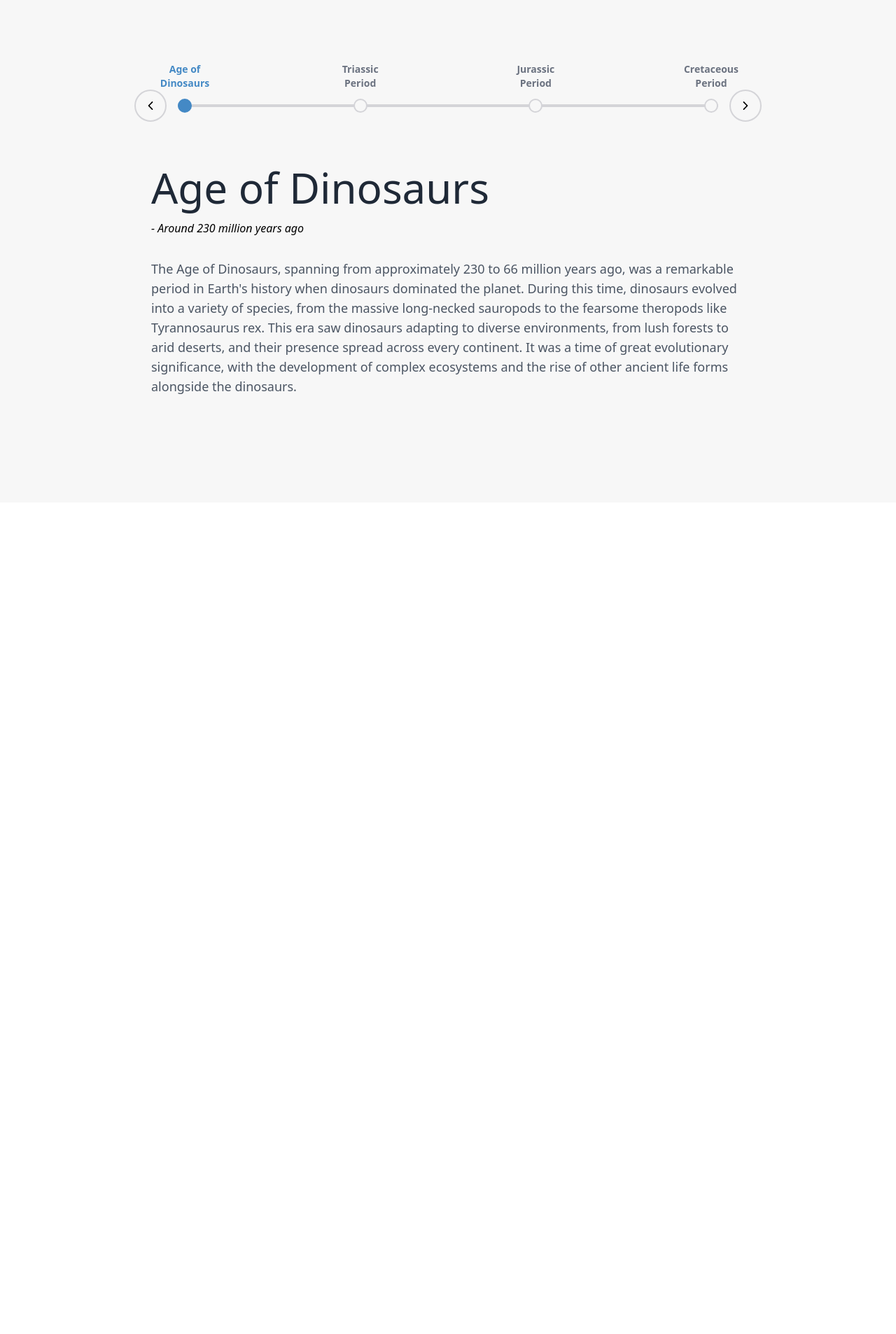
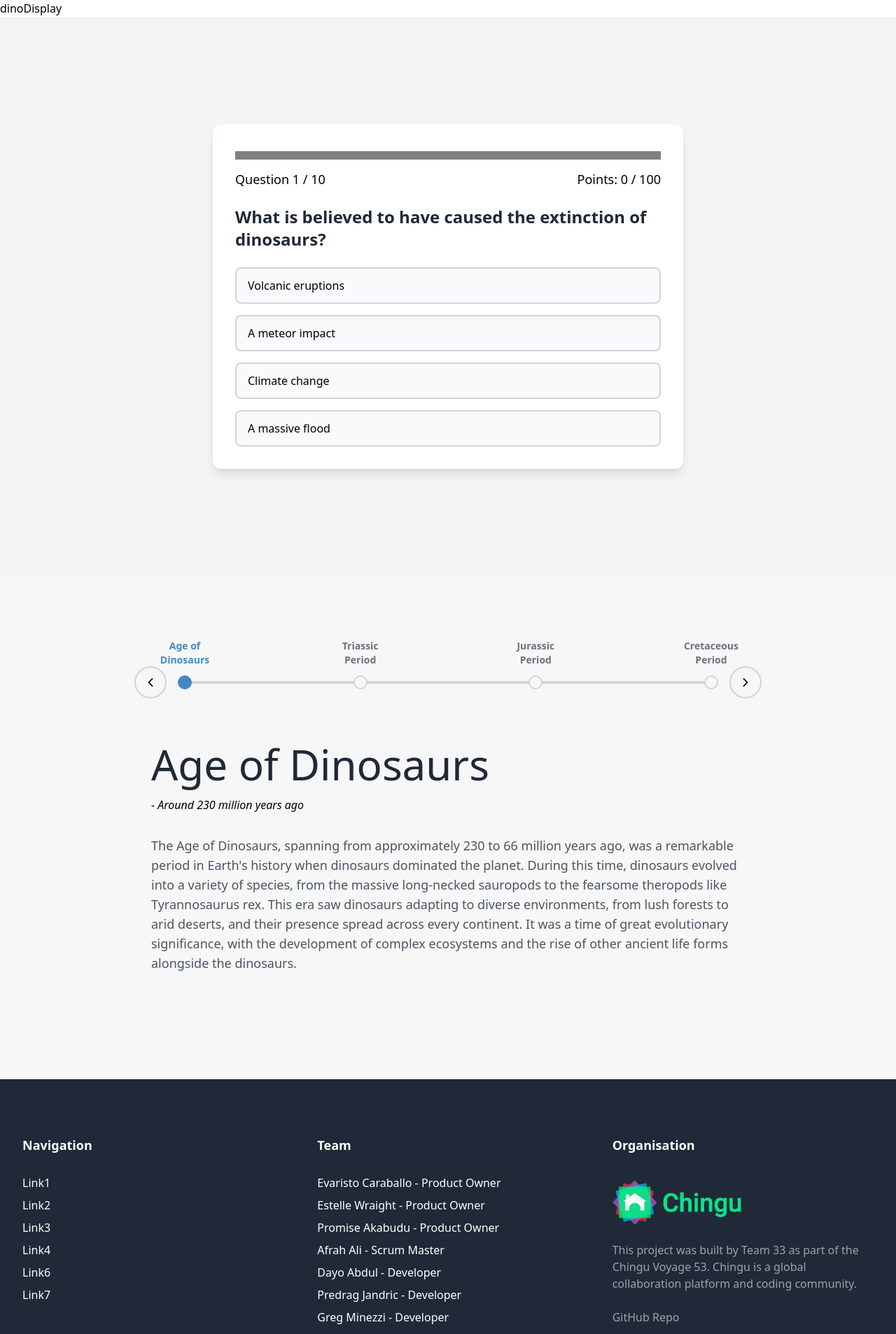
Before and after one commit to Predrag-Jandric/Pangea-Dino-Museum, a React (Vite) app: page / in a window 1280 px wide. Shown: the top 1906 px of the page at 70% size. Before the commit the page ends 800 px from the top, so only its background shows below. Built offline with nearby package versions, Linux system fonts and the light colour scheme.

Commit message:
initial dinoDisplay setup

```diff
--- a/src/App.jsx
+++ b/src/App.jsx
@@ -1,15 +1,17 @@
-// import LandingPage from "./components/LandingPage";
-// import Test from "./components/Test";
-// import Quiz from "./components/Quiz";
+import LandingPage from "./components/LandingPage"
+import DinoDisplay from "./components/DinoDisplay";
+import Quiz from "./components/Quiz";
 import Timeline from "./components/Timeline";
+import Footer from "./components/Footer";
 
 function App() {
   return (
     <div className="">
       {/* <LandingPage /> */}
-      {/* <Test /> */}
-      {/* <Quiz /> */}
+      <DinoDisplay />
+      <Quiz />
       <Timeline />
+      <Footer />
     </div>
   );
 }
--- /dev/null
+++ b/src/components/DinoCard.jsx
@@ -0,0 +1,7 @@
+import React from 'react'
+
+export default function DinoCard() {
+  return (
+    <div>DinoCard</div>
+  )
+}
--- /dev/null
+++ b/src/components/DinoDisplay.jsx
@@ -0,0 +1,7 @@
+import React from 'react'
+
+export default function DinoDisplay() {
+  return (
+    <div>dinoDisplay</div>
+  )
+}
--- /dev/null
+++ b/src/components/DinoInfoCard.jsx
@@ -0,0 +1,7 @@
+import React from 'react'
+
+export default function DinoInfoCard() {
+  return (
+    <div>dinoInfoCard</div>
+  )
+}
```
